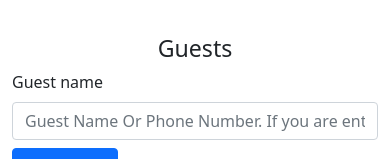
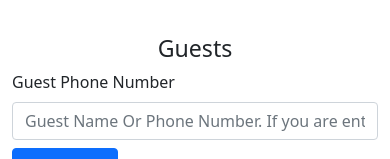
Before and after one commit to RyanElyakoubi/EHT-Prom, a React (Create React App) app in the folder app/client/: page / in a window 390 px wide. Shown: the part 496-655 px from the top of the page. Built offline with nearby package versions, Linux system fonts and the light colour scheme.

Commit message:
add phone number

```diff
--- a/app/client/src/components/home.js
+++ b/app/client/src/components/home.js
@@ -155,7 +155,7 @@ export default function Home() {
                 <h3 class = "text-center">Guests</h3>
                 <Form>
                     <Form.Group className="mb-3" controlId="formBasicEmail">
-                        <Form.Label>Guest name</Form.Label>
+                        <Form.Label>Guest Phone Number</Form.Label>
                         <Form.Control type="email" placeholder="Guest Name Or Phone Number. If you are entering phone number enter this format: 123456789. Without any space!" value = {guestName} onChange = {(e) => setGuestName(e.target.value)}/>
                         <div class = "mt-2">
                             <Button onClick = {()=>submitForm()}>Get guests</Button>
```
